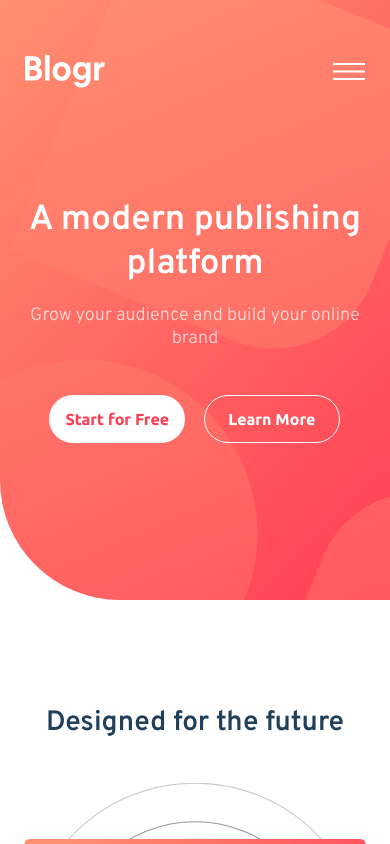
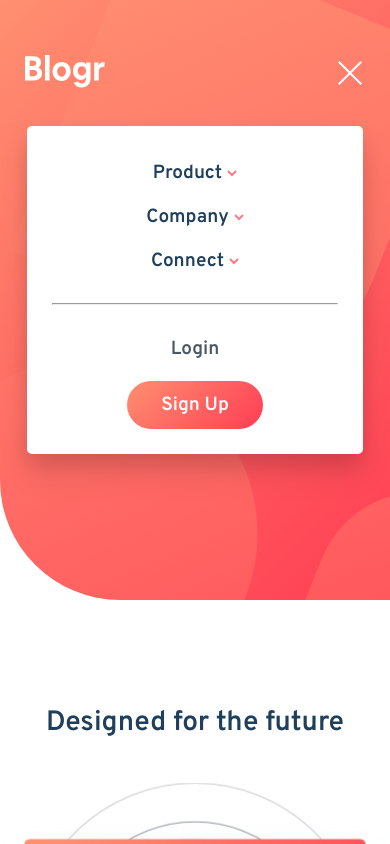
Before and after one commit to jbiers/blogr-landing-page, a plain HTML site: page index.html in a window 390 px wide. Both pictures are taken after a click on the picture 349 px from the left and 71 px from the top of the page. Shown: the top 844 px of the page. Drawn offline with Linux system fonts and the light colour scheme.

Commit message:
finished mobile version

```diff
--- a/index.html
+++ b/index.html
@@ -22,7 +22,66 @@
             <div class="hero">
                 <div class="nav">
                     <img src="./assets/images/logo.svg" alt="logo" class="logo">
-                    <img src="./assets/images/icon-hamburger.svg" alt="hambuerger-menu" class="hamburguer">
+
+                    <nav class="menu hidden">
+                        <div class="btn-close">
+                            <img src="./assets/images/icon-close.svg" alt="close icon">
+                        </div>
+
+                        <div class="menu-wrapper">
+                            <div class="menu-items">
+                                <div class="menu-heading">
+                                    <h4>Product</h4>
+                                    <img class="arrow" src="./assets/images/icon-arrow-dark.svg" alt="arrow">
+                                </div>
+                                <div class="sub-menu">
+                                    <a href="#">Overview</a>
+                                    <a href="#">Pricing</a>
+                                    <a href="#">Marketplace</a>
+                                    <a href="#">Features</a>
+                                    <a href="#">Integrations</a>
+                                </div>
+                            </div>
+
+                            <div class="menu-items">
+                                <div class="menu-heading">
+                                    <h4>Company</h4>
+                                    <img class="arrow" src="./assets/images/icon-arrow-dark.svg" alt="arrow">
+                                </div>
+                                <div class="sub-menu">
+                                    <a href="#">About</a>
+                                    <a href="#">Team</a>
+                                    <a href="#">Blog</a>
+                                    <a href="#">Careers</a>
+                                </div>
+                            </div>
+
+                            <div class="menu-items">
+                                <div class="menu-heading">
+                                    <h4>Connect</h4>
+                                    <img class="arrow" src="./assets/images/icon-arrow-dark.svg" alt="arrow">
+                                </div>
+                                <div class="sub-menu">
+                                    <a href="#">Contact</a>
+                                    <a href="#">Newsletter</a>
+                                    <a href="#">LinkedIn</a>
+                                </div>
+                            </div>
+
+                            <hr>
+
+                            <div class="btn-menu-wrapper">
+                                <a class="btn btn-login" href="#">
+                                    <div>Login</div>
+                                </a>
+                                <a class="btn btn-signup" href="#">
+                                    <div>Sign Up</div>
+                                </a>
+                            </div>
+                        </div>
+                    </nav>
+
+                    <img class="hamburger-menu" src="./assets/images/icon-hamburger.svg" alt="hamburger-menu">
                 </div>
 
                 <div class="hero-text-wrapper">
--- a/script.js
+++ b/script.js
@@ -1,5 +1,13 @@
-let hamburguer = document.getElementsByClassName('hamburguer')[0];
+const hamburger = document.querySelector('.hamburger-menu');
+const close = document.querySelector('.btn-close');
+const menu = document.querySelector('.menu');
 
-hamburguer.addEventListener('click', () => {
-    console.log("click");
+hamburger.addEventListener('click', () => {
+    menu.classList.toggle('hidden');
+    hamburger.classList.toggle('hamburger-hidden');
 });
+
+close.addEventListener('click', () => {
+    menu.classList.toggle('hidden');
+    hamburger.classList.toggle('hamburger-hidden');
+})
--- a/style.css
+++ b/style.css
@@ -25,10 +25,12 @@ body {
     --very-dark-gray-blue: hsl(237, 17%, 21%);
     --very-dark-desaturated-blue: hsl(237, 23%, 32%);
     --very-dark-black-blue: hsl(240, 10%, 16%);
+    --grayish-blue: hsl(240, 2%, 79%);
+    --light-gray: rgb(239, 239, 243);
 }
 
 .hero {
-    width: 100%;
+    width: 100vw;
     height: 600px;
 
     background-image: url(./assets/images/bg-pattern-intro-mobile.svg), linear-gradient(135deg, var(--very-light-red), var(--light-red));
@@ -37,10 +39,11 @@ body {
     background-repeat: no-repeat, no-repeat;
 
     border-radius: 0 0 0 120px;
-    padding: 5.5rem 2.5rem 0 2.5rem;
+    padding: 5.5rem 6.5% 0 6.5%;
 }
 
 .nav {
+    width: 100%;
     display: flex;
     align-items: center;
     justify-content: space-between;
@@ -51,12 +54,13 @@ body {
     width: 8rem;
 }
 
-.hamburguer {
+.hamburger-menu {
     width: 3.2rem;
     height: 1.7rem;
+    transition: all 0.5s ease-in-out;
 }
 
-.hamburguer:hover {
+.hamburger-menu:hover {
     cursor: pointer;
 }
 
@@ -222,7 +226,7 @@ body {
     font-family: Ubuntu;
     background-color: var(--very-dark-black-blue);
     border-radius: 0 120px 0 0;
-    color: var(--text-color);
+    color: var(--grayish-blue);
     padding-bottom: 3rem;
 }
 
@@ -230,11 +234,16 @@ body {
     font-size: 1.9rem;
     font-weight: 500;
     padding-bottom: 3.3rem;
+    color: var(--text-color);
 }
 
 .footer-section a {
     color: var(--text-color-translucent);
     font-size: 1.9rem;
+}
+
+.footer-section a:hover {
+    color: var(--text-color);
 }
 
 .footer-section li {
@@ -248,3 +257,140 @@ body {
 .footer-section ul {
     padding-bottom: 4.5rem;
 }
+
+.menu {
+    position: fixed;
+    top: 0;
+    left: 0;
+    width: 100vw;
+    height: 100vh;
+    padding-top: 6rem;
+    display: flex;
+    flex-direction: column;
+    align-items: center;
+    justify-content: flex-start;
+
+    transition: 0.5s ease-in-out;
+}
+
+.btn-close {
+    display: flex;
+    justify-content: flex-end;
+    align-items: center;
+    width: 86%;
+}
+
+.menu-wrapper {
+    background-color: var(--text-color);
+    width: 86%;
+    border-radius: 5px;
+    margin-top: 4rem;
+    box-shadow: 0px 10px 20px rgba(0, 0, 0, 0.1), 0px 20px 30px rgba(0, 0, 0, 0.1);
+    font-family: Overpass;
+    font-size: 1.9rem;
+
+    display: flex;
+    flex-direction: column;
+    align-items: center;
+    justify-content:flex-start;
+
+    padding: 2.5rem;
+}
+
+.menu-wrapper hr {
+    color: var(--light-gray);
+    width: 100%;
+    margin: 2rem 0 2rem 0;
+}
+
+.menu-items {
+    width: 100%;
+}
+
+.menu-heading img {
+    transition: 0.5s ease-in-out;
+}
+
+.menu-items:hover {
+    color: var(--grayish-blue);
+}
+
+.menu-items:hover .menu-heading img {
+    transform: rotate(180deg);
+}
+
+.menu-items:hover .sub-menu {
+    display: flex;
+}
+
+.menu-heading {
+    display: flex;
+    align-items: center;
+    justify-content: center;
+}
+
+.menu-items h4 {
+    color: var(--very-dark-blue);
+    padding: 1rem 0.5rem 1rem 0;
+    cursor: pointer;
+}
+
+.sub-menu {
+    display: flex;
+    flex-direction: column;
+    align-items: center;
+    justify-content: center;
+    background-color: var(--light-gray);
+    border-radius: 5px;
+    width: 100%;
+    padding: 1.5rem;
+    display: none;
+}
+
+.sub-menu a {
+    color: var(--very-dark-grayish-blue);
+    font-weight: 600;
+    display: block;
+    padding: 1rem;
+}
+
+.sub-menu a:hover {
+    color: var(--very-dark-blue);
+}
+
+.btn-menu-wrapper {
+    display: flex;
+    flex-direction: column;
+    gap: 0.8rem;
+}
+
+.btn-login {
+    color: var(--very-dark-grayish-blue);
+    font-weight: 600;
+}
+
+.btn-login:hover {
+    background-color: var(--very-dark-black-blue);
+    color: var(--text-color);
+}
+
+.btn-signup {
+    color: var(--text-color);
+    font-weight: 600;
+    background-image: linear-gradient(135deg, var(--very-light-red), var(--light-red));
+}
+
+.btn-signup:hover {
+    color: var(--very-light-red);
+    background-image: none;
+    border: 1px solid var(--very-light-red);
+}
+
+.hidden {
+    left: 100vw;
+    opacity: 0;
+}
+
+.hamburger-hidden {
+    opacity: 0;
+}
```
